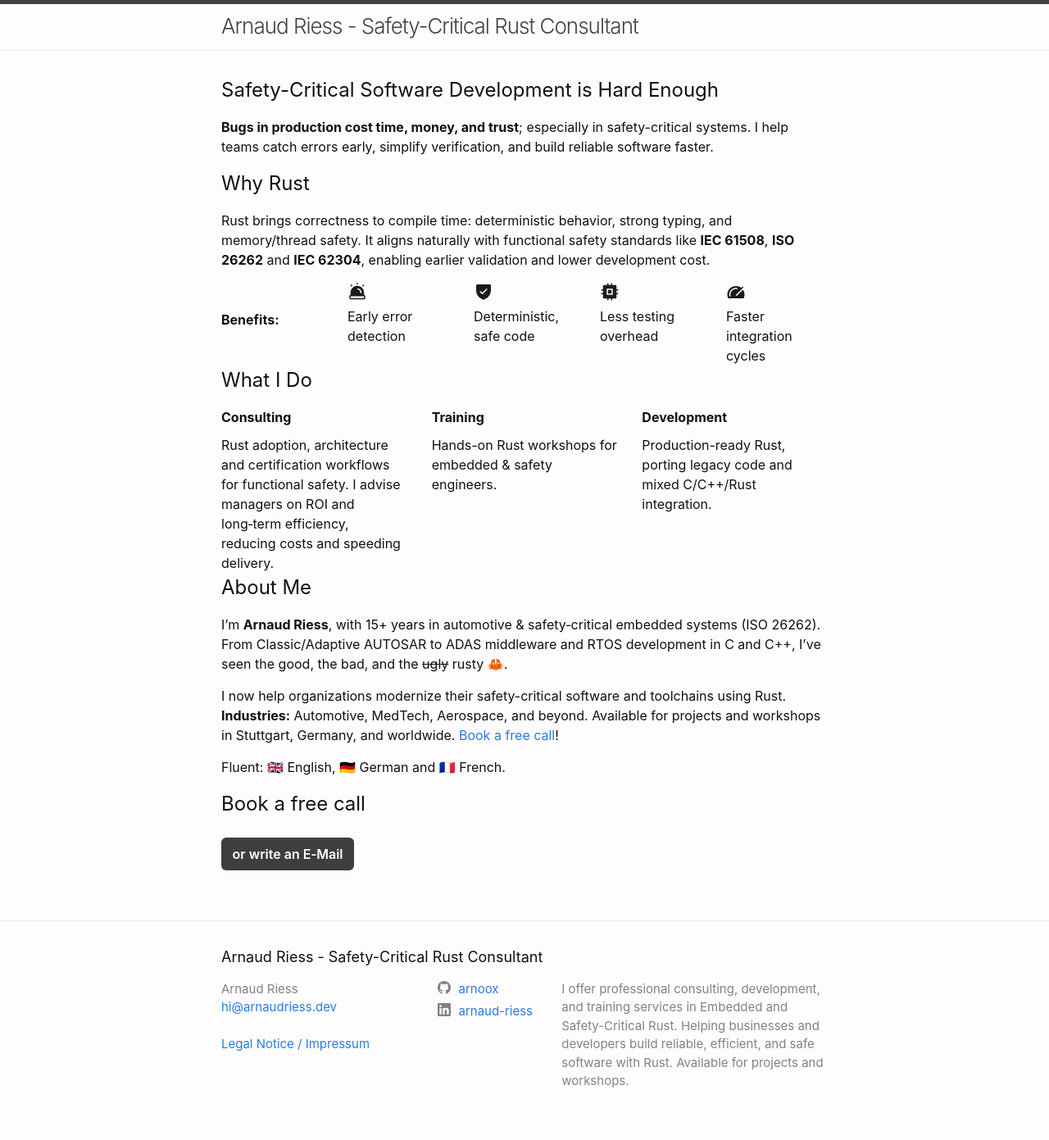
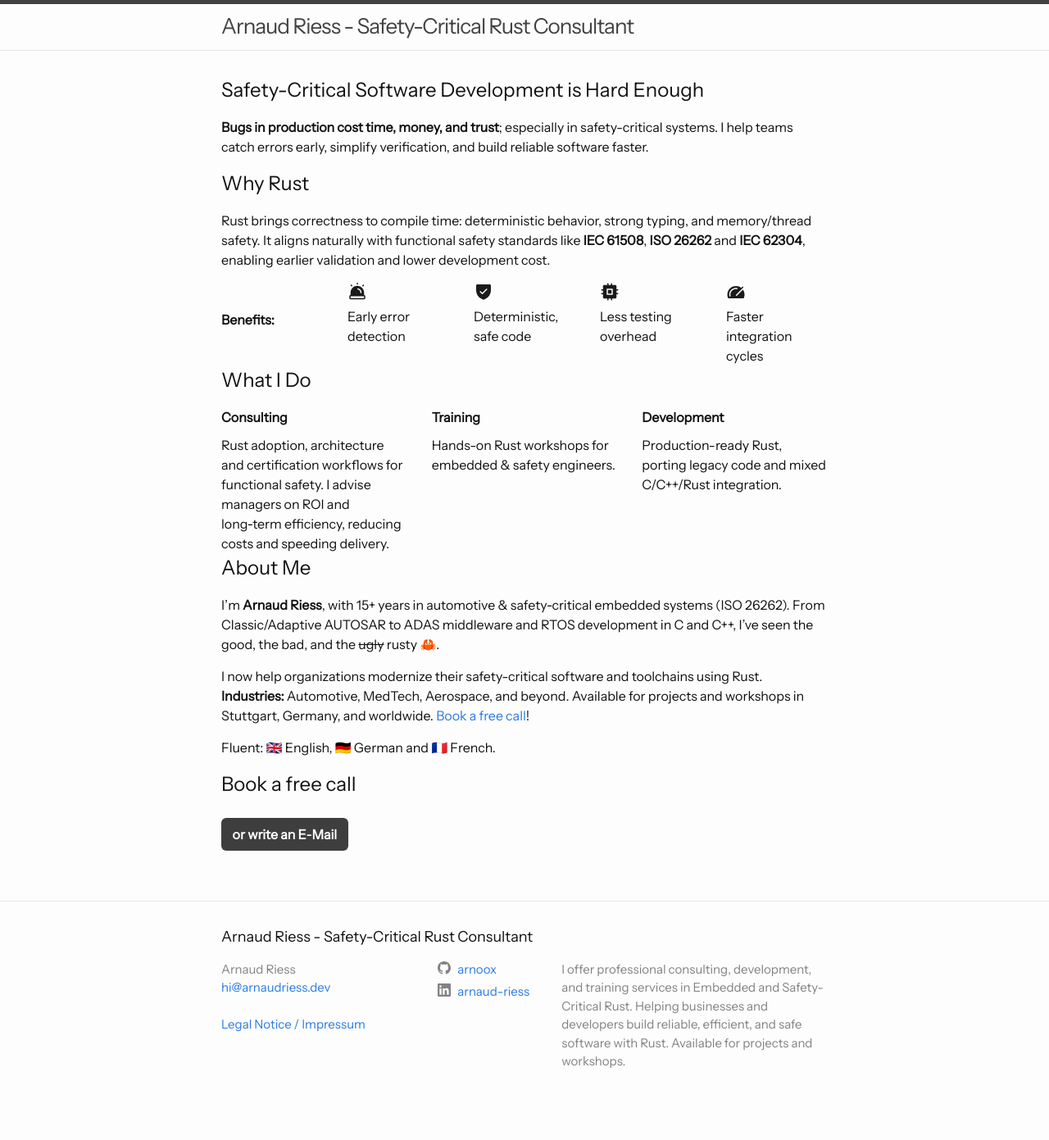
Before and after one commit to arnoox/arnaudriess-dev, a Jekyll site: the page built from index.markdown, in a window 1280 px wide. Shown: the whole page at 82% size. Built offline with Jekyll 4.4.1, drawn with Linux system fonts in a browser that asks for light colours; a script that is not in the unit is left out; after the commit the page ends 1367 px from its top, so only the background shows below that.

Commit message:
Reorder font family declaration in minima.scss

```diff
--- a/_sass/minima.scss
+++ b/_sass/minima.scss
@@ -2,7 +2,7 @@
 
 // Define defaults for each variable.
 
-$base-font-family: -apple-system, BlinkMacSystemFont, "Segoe UI", Instrument Sans, Helvetica, Arial, sans-serif, "Apple Color Emoji", "Segoe UI Emoji", "Segoe UI Symbol" !default;
+$base-font-family: Instrument Sans, -apple-system, BlinkMacSystemFont, "Segoe UI", Helvetica, Arial, sans-serif, "Apple Color Emoji", "Segoe UI Emoji", "Segoe UI Symbol" !default;
 $base-font-size: 16px !default;
 $base-font-weight: 400 !default;
 $small-font-size: $base-font-size * 0.875 !default;
```
